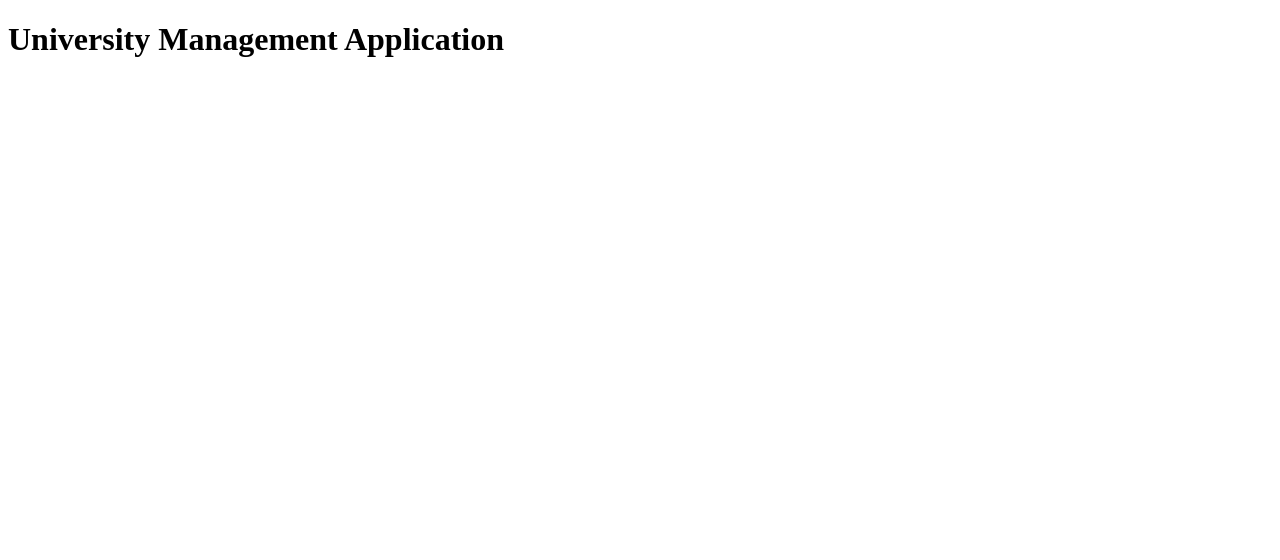
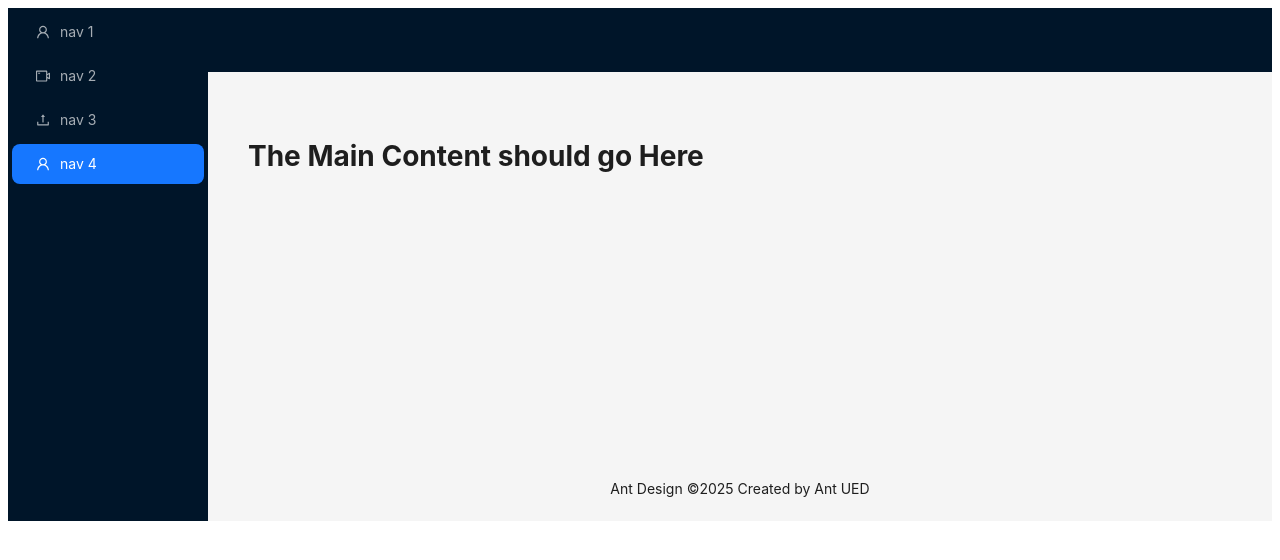
Before and after one commit to rehanulhb/Final_University_Management_Frontend_React_Redux, a React (Vite) app: page / in a window 1280 px wide. Shown: the top 560 px of the page. Built offline with nearby package versions, Linux system fonts and the light colour scheme.

Commit message:
Layout Component with Ant Design

```diff
--- a/package.json
+++ b/package.json
@@ -10,6 +10,7 @@
     "preview": "vite preview"
   },
   "dependencies": {
+    "@ant-design/icons": "^6.1.0",
     "antd": "^5.28.0",
     "react": "^19.1.1",
     "react-dom": "^19.1.1",
--- a/src/App.tsx
+++ b/src/App.tsx
@@ -1,3 +1,4 @@
+import MainLayout from "./components/layout/MainLayout"
 
 
 
@@ -6,7 +7,7 @@ function App() {
 
   return (
     <>
-      <h1>University Management Application</h1>
+      <MainLayout></MainLayout>
     </>
   )
 }
--- /dev/null
+++ b/src/components/layout/MainLayout.tsx
@@ -0,0 +1,54 @@
+import { Layout, Menu } from "antd";
+import { UploadOutlined, UserOutlined, VideoCameraOutlined } from '@ant-design/icons';
+import { createElement } from "react";
+
+const { Header, Content, Footer, Sider } = Layout;
+
+const items = [UserOutlined, VideoCameraOutlined, UploadOutlined, UserOutlined].map(
+  (icon, index) => ({
+    key: String(index + 1),
+    icon: createElement(icon),
+    label: `nav ${index + 1}`,
+  }),
+);
+
+
+
+const MainLayout = () =>{
+    return (
+        <Layout>
+      <Sider
+        breakpoint="lg"
+        collapsedWidth="0"
+        onBreakpoint={(broken) => {
+          console.log(broken);
+        }}
+        onCollapse={(collapsed, type) => {
+          console.log(collapsed, type);
+        }}
+      >
+        <div className="demo-logo-vertical" />
+        <Menu theme="dark" mode="inline" defaultSelectedKeys={['4']} items={items} />
+      </Sider>
+      <Layout>
+        <Header style={{ padding: 0,  }} />
+        <Content style={{ margin: '24px 16px 0' }}>
+          <div
+            style={{
+              padding: 24,
+              minHeight: 360,
+
+            }}
+          >
+            <h1>The Main Content should go Here</h1>
+          </div>
+        </Content>
+        <Footer style={{ textAlign: 'center' }}>
+          Ant Design ©{new Date().getFullYear()} Created by Ant UED
+        </Footer>
+      </Layout>
+    </Layout>
+    );
+};
+
+export default MainLayout
```
Also changed, not shown: src/components/layout/AdminLayout.tsx (added, +9 -0 lines), 1 other file (tests, documents, lock files or other folders).
